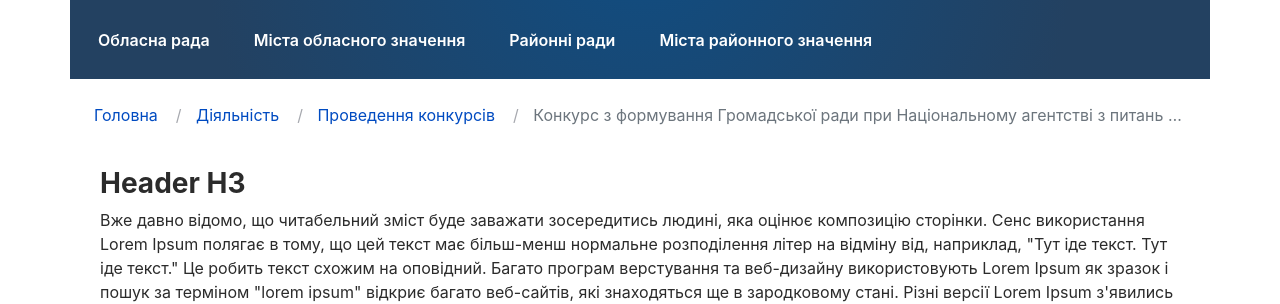
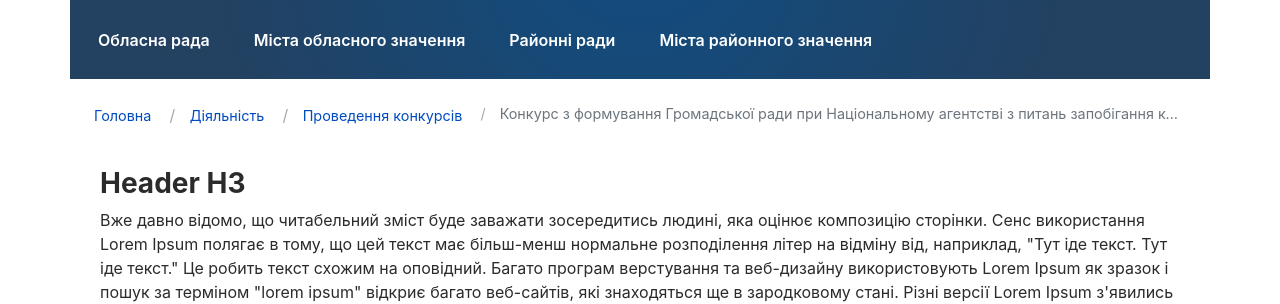
Before and after one commit to typo3uk/typo3uk.github.io, a Jekyll site: the page built from index.html, in a window 1280 px wide. Shown: the part 221-525 px from the top of the page. Built offline with Jekyll 4.4.1, drawn with Linux system fonts in a browser that asks for light colours.

Commit message:
Change #206

```diff
--- a/_sass/t3ppua/_breadcrumb.scss
+++ b/_sass/t3ppua/_breadcrumb.scss
@@ -39,23 +39,23 @@
     display:block
   }
   .main-breadcrumbs .breadcrumb>li:nth-last-child(2):before{
-    // font-size:87%;
+    font-size:87%;
     display:inline-block;
     content: "\2190";
-    // font-family:Material-Design-Iconic-Font;
-    // color:#2669e3;
+    color:#2669e3;
     padding-left:0;
     padding-right:10px
   }
 }
 .main-breadcrumbs .breadcrumb>li>a{
-  // font-family:ProbaProBold,SourceSansProBold;
   // color:#2d5ca6;
-  // font-size:90%;
+  font-size:90%;
+  text-decoration: none;
   border-bottom:1px solid transparent;
   transition:.4s ease-in-out
 }
 .main-breadcrumbs .breadcrumb>li>a:hover{
+  text-decoration: none;
   transition:.4s ease-in-out;
   border-bottom:1px solid #2d5ca6
 }
@@ -75,8 +75,7 @@
   }
 }
 .main-breadcrumbs .breadcrumb>li.active{
-  // font-size:90%;
-  // font-family:ProbaProRegular,SourceSansPro;
+  font-size:90%;
   // color:#a7a9af;
   max-width:750px;
   text-overflow:ellipsis;
```
